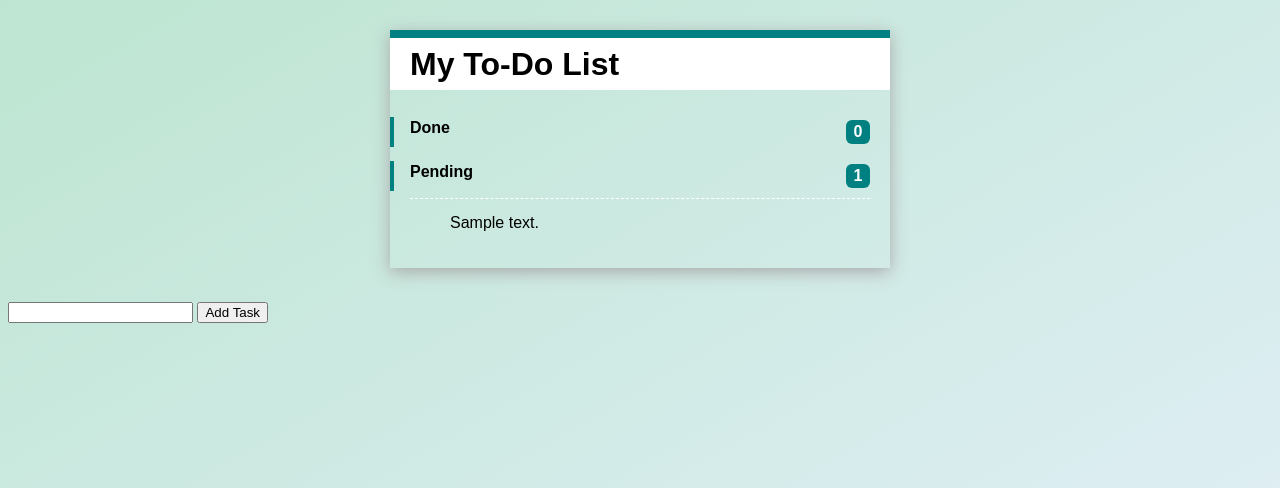
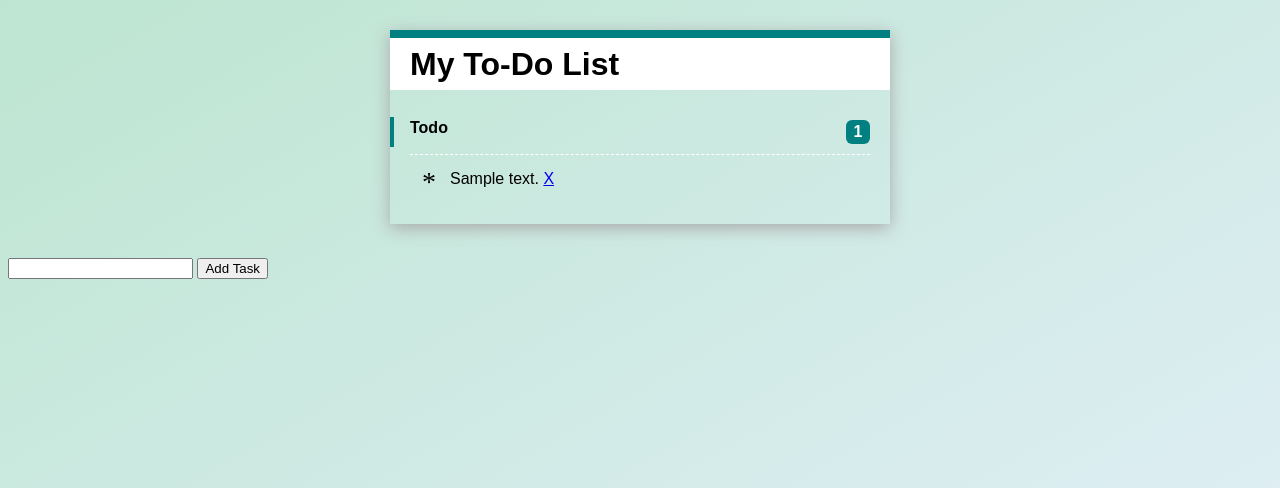
Before and after one commit to himankbhalla/Flask-ToDo, a Flask app: page / in a window 1280 px wide. Shown: the top 488 px of the page. Run offline with Flask 2, Linux system fonts and the light colour scheme; tables that the repository leaves empty hold one stand-in row (values such as "Sample post").

Commit message:
add a route for delete

```diff
--- a/app.py
+++ b/app.py
@@ -33,5 +33,14 @@ def index():
         tasks = Todo.query.order_by(Todo.date_created).all()
         return render_template('index.html', tasks=tasks)
 
+@app.route('/delete/<int:id>')
+def delete(id):
+    task_to_delete = Todo.query.get_or_404(id)
+    try:
+        db.session.delete(task_to_delete)
+        db.session.commit()
+        return redirect('/')
+    except:
+        return 'Error occured while deleting'
 if __name__ == '__main__':
     app.run(debug=True)
--- a/static/css/main.css
+++ b/static/css/main.css
@@ -103,7 +103,7 @@ body {
   counter-increment: done-items;
 }
 .todoList input:checked + label::before {
-  content: "";
+  content: "*";
 }
 .todoList label {
   -webkit-order: 4;
@@ -122,12 +122,12 @@ body {
   background: rgba(255, 255, 255, 0.4);
 }
 .todoList label::before {
-  content: "";
+  content: "*";
   font: 28px "FontAwesome";
   display: block;
   position: absolute;
-  left: 10px;
-  top: 8px;
+  left: 12px;
+  top: 11px;
 }
 
 @-moz-keyframes done {
--- a/templates/index.html
+++ b/templates/index.html
@@ -9,11 +9,12 @@
     <h1>My To-Do List</h1>
     <div class="items">
         {% for task in tasks %}
-        <input id={{task.id}} type="checkbox">
-        <label for="item2">{{task.content}}</label>
+        <input id="{{task.id}}" type="checkbox">
+        <label for="{{task.id}}">{{task.content}}
+            <a href="/delete/{{task.id}}">X</a>
+        </label>
         {%endfor%}
-        <h2 class="done">Done</h2>
-        <h2 class="pending">Pending</h2>
+        <h2 class="pending">Todo</h2>
 
     </div>
 </div>
```
